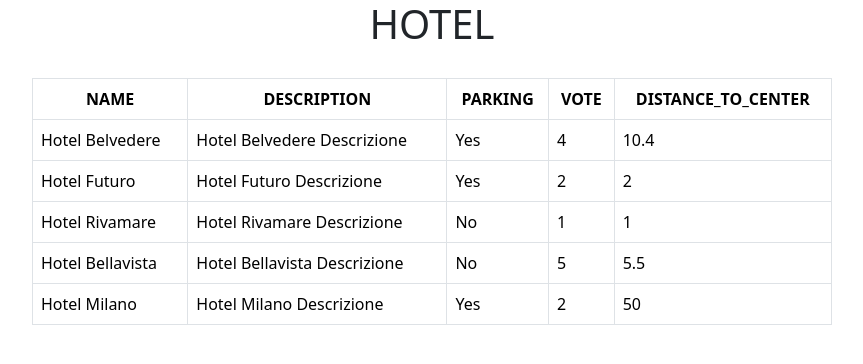
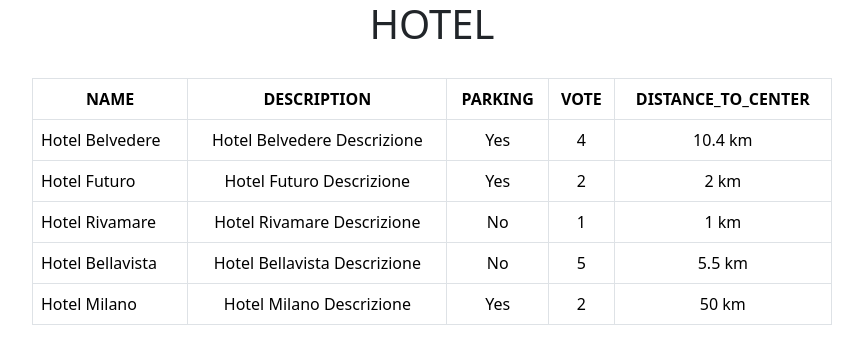
Before and after one commit to enricoderasmo21/php-hotel, a PHP site: page / in a window 1280 px wide. Shown: the top 364 px of the page, without its empty margins (208-1071 px from the left). Run offline with PHP 8.4, Linux system fonts and the light colour scheme.

Commit message:
added "km" in distance to center values

```diff
--- a/css/style.css
+++ b/css/style.css
@@ -17,3 +17,7 @@
 table th{
     text-align: center;
 }
+
+table tr td.center{
+    text-align: center;
+}
--- a/index.php
+++ b/index.php
@@ -78,11 +78,11 @@
 
                 <?php foreach($hotels as $hotel){ ?>
                 <tr>
-                  <td><?php  echo $hotel["name"] ?></td>
-                  <td><?php  echo $hotel["description"] ?></td>
-                  <td><?php  echo $hotel["parking"] ? "Yes" : "No"  ?></td>
-                  <td><?php  echo $hotel["vote"] ?></td>
-                  <td><?php  echo $hotel["distance_to_center"] ?></td>
+                  <td><?php  echo  $hotel["name"] ?></td>
+                  <td class="center"><?php  echo $hotel["description"] ?></td>
+                  <td class="center"><?php  echo $hotel["parking"] ? "Yes" : "No"  ?></td>
+                  <td class="center"><?php  echo $hotel["vote"] ?></td>
+                  <td class="center"><?php  echo $hotel["distance_to_center"] . " km" ?></td>
                 </tr>
 
                 <?php } ?>
```
